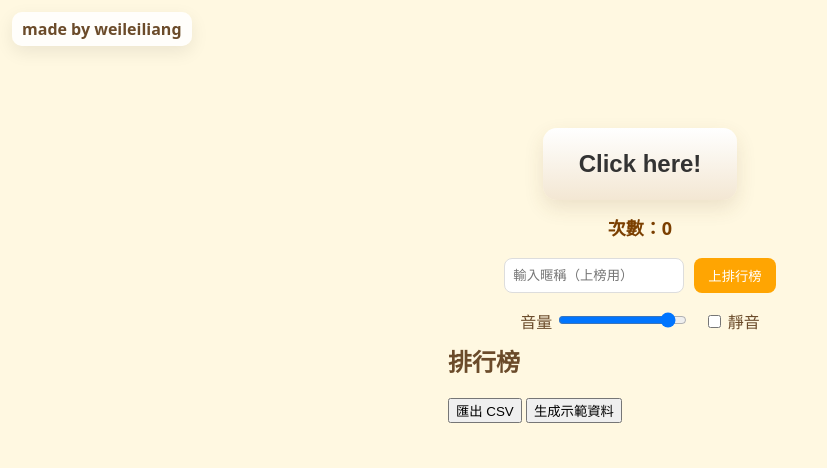
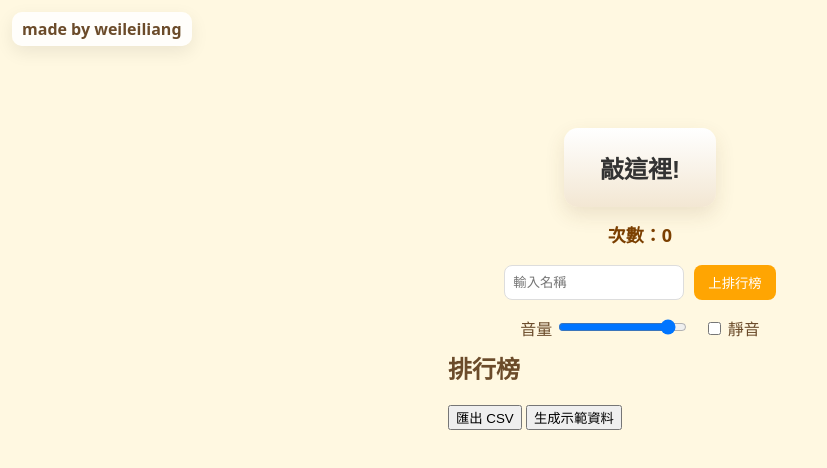
Before and after one commit to Weileill/clickweb, a plain HTML site: page clickweb/index.html in a window 1280 px wide. Shown: the whole page, without its empty margins (0-827 px from the left). Drawn offline with Linux system fonts and the light colour scheme.

Commit message:
Update index.html

```diff
--- a/clickweb/index.html
+++ b/clickweb/index.html
@@ -15,14 +15,14 @@
 
     <!-- 互動區 -->
     <section class="panel interaction" aria-label="互動區">
-      <button id="knockBtn" class="muyu-btn" aria-label="敲木魚按鈕">Click here!</button>
+      <button id="knockBtn" class="muyu-btn" aria-label="敲木魚按鈕">敲這裡!</button>
 
       <div class="counter" aria-live="polite">
         次數：<strong id="count">0</strong>
       </div>
 
       <div class="input-area" aria-label="上榜輸入">
-        <input id="nameInput" type="text" placeholder="輸入暱稱（上榜用）" autocomplete="name" />
+        <input id="nameInput" type="text" placeholder="輸入名稱" autocomplete="name" />
         <button id="saveBtn" class="primary-btn">上排行榜</button>
       </div>
 
```
